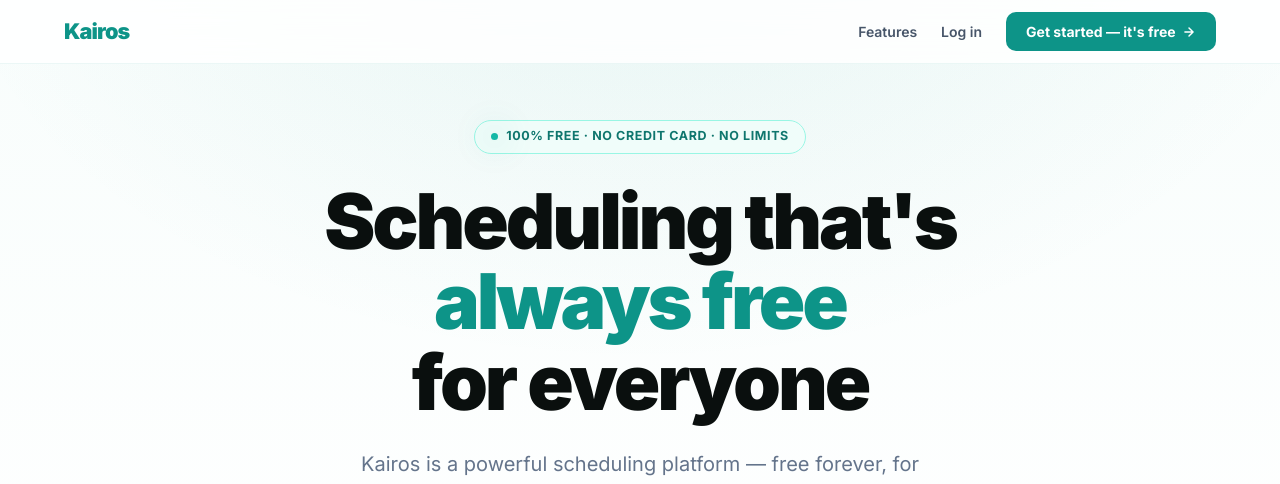
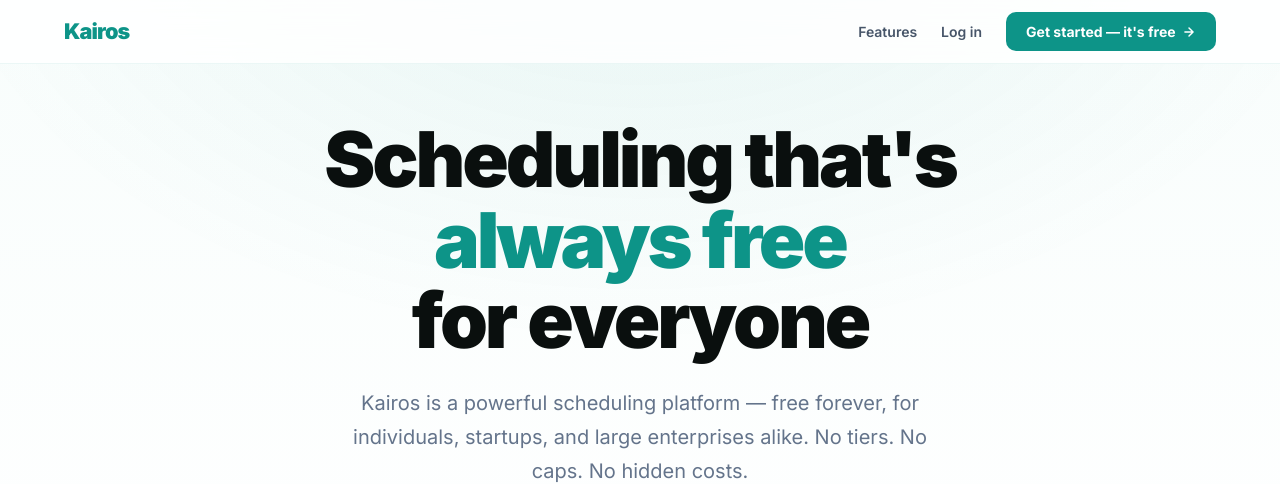
Before and after one commit to prayangshuuu/kairos, a Django app: page / in a window 1280 px wide. Shown: the top 484 px of the page. Run offline with Django 5.2, Linux system fonts and the light colour scheme; parts of the project's set-up code (start-up, migrations or seed data) failed here and were passed over.

Commit message:
chore: remove hero badge pill from landing page

```diff
--- a/templates/home.html
+++ b/templates/home.html
@@ -362,11 +362,6 @@
 
 {# ── HERO ───────────────────────────────────── #}
 <section class="hero">
-  <div class="hero-badge">
-    <span class="hero-badge-dot"></span>
-    100% Free · No credit card · No limits
-  </div>
-
   <h1 class="hero-h1">
     Scheduling that's <em>always free</em><br>for everyone
   </h1>
```
